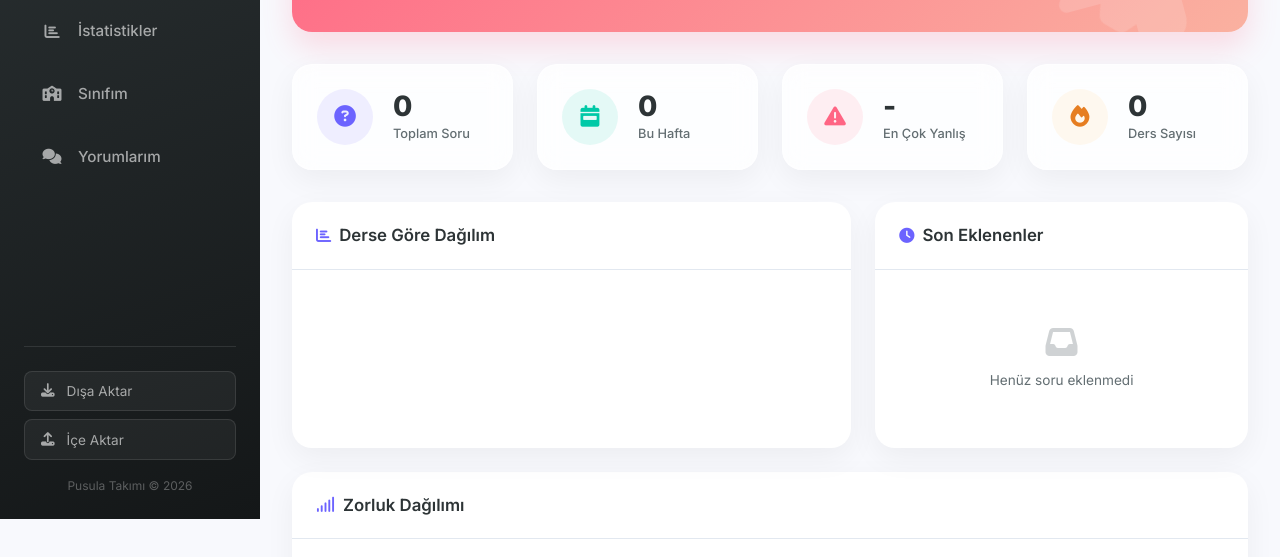
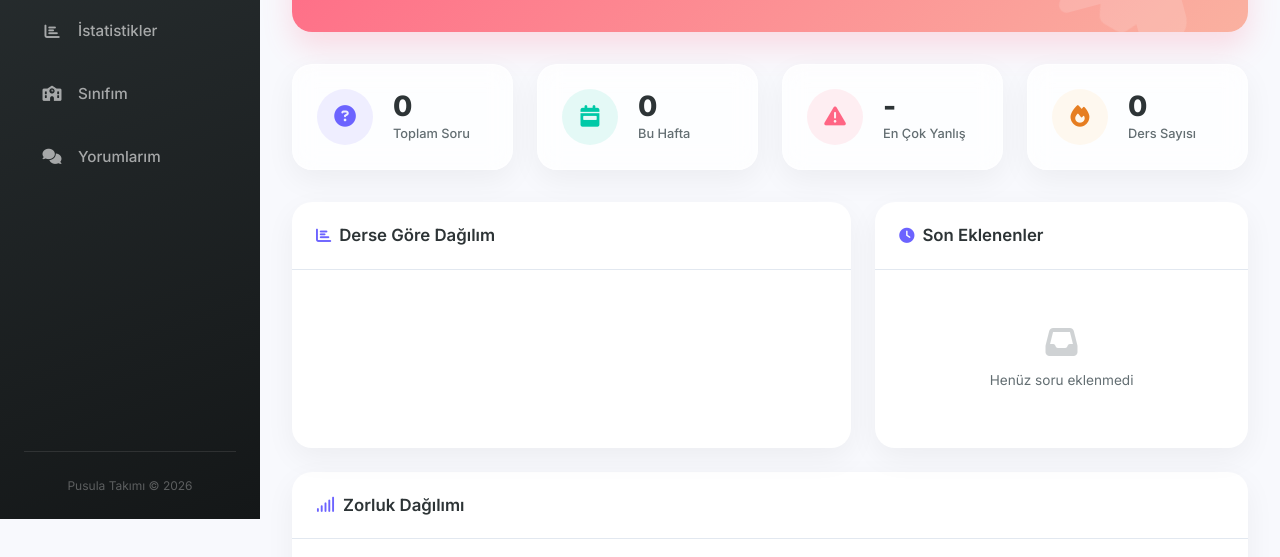
Before and after one commit to mehmetsevketakbulut/PUSULA_PROJE, a website: page public/index.html in a window 1280 px wide. Shown: the part 281-838 px from the top of the page. Drawn offline with Linux system fonts and the light colour scheme; no server answers; sample sign-in values are in the browser's storage.

Commit message:
UI: Remove Export/Import buttons from sidebar

```diff
--- a/public/index.html
+++ b/public/index.html
@@ -26,17 +26,7 @@
             <!-- Menüler JS tarafından role göre dinamik yüklenecek -->
         </nav>
         <div class="sidebar-footer">
-            <div class="sidebar-actions student-only">
-                <button class="btn-sidebar-action" id="exportBtn" title="Verileri Dışa Aktar">
-                    <i class="fas fa-download"></i>
-                    <span>Dışa Aktar</span>
-                </button>
-                <button class="btn-sidebar-action" id="importBtn" title="Verileri İçe Aktar">
-                    <i class="fas fa-upload"></i>
-                    <span>İçe Aktar</span>
-                </button>
-                <input type="file" id="importFile" accept=".json" hidden>
-            </div>
+
             <div class="sidebar-credit">
                 <p>Pusula Takımı © 2026</p>
             </div>
```
